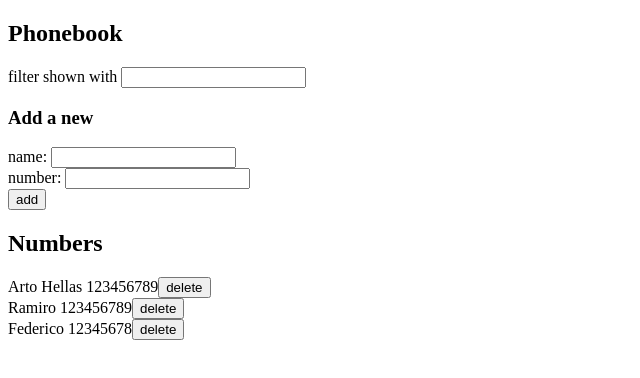
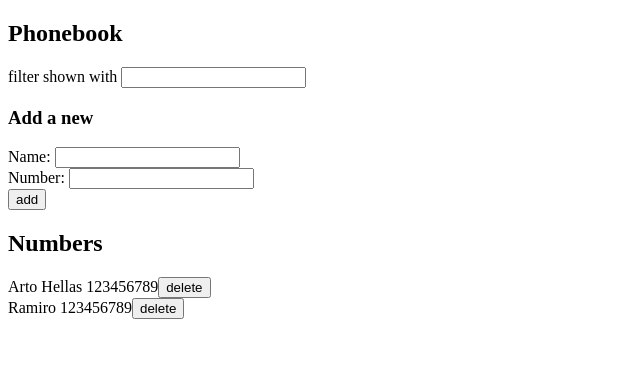
Before and after one commit to ramirolc02/FullStackOpen, a React (Create React App) app in the folder part2/phonebook/: page / in a window 1280 px wide. Shown: the top 378 px of the page, without its empty margins (0-640 px from the left). Built offline with nearby package versions, Linux system fonts and the light colour scheme; data requests are answered from the project's data file.

Commit message:
2.20: step12 done

```diff
--- a/part2/phonebook/db.json
+++ b/part2/phonebook/db.json
@@ -9,11 +9,6 @@
       "name": "Ramiro",
       "number": "123456789",
       "id": 2
-    },
-    {
-      "name": "Federico",
-      "number": "12345678",
-      "id": 3
     }
   ]
 }
--- a/part2/phonebook/src/App.js
+++ b/part2/phonebook/src/App.js
@@ -6,13 +6,17 @@ import PersonForm from "./components/PersonForm"
 import personService from "./services/persons"
 import Notification from './components/Notification'
 import "./index.css"
+import ErrorNotification from './components/ErrorNotification'
 
 const App = () => {
   const [persons, setPersons] = useState([])
   const [newName, setNewName] = useState('')
   const [newNumber, setNewNumber] = useState('')
   const [filter,setNewFilter] = useState('')
-  const [successMessage, setSuccessMessage]=useState(null)
+  const [successMessage, setsuccessMessage]=useState(null)
+  const [errorMessage, seterrorMessage]=useState(null)
+
+
 
   useEffect(() => {
    personService
@@ -34,9 +38,9 @@ const App = () => {
       .create(personObject)
       .then(returnedPerson => {
         setPersons(persons.concat(returnedPerson))
-        setSuccessMessage(`added ${returnedPerson.name}`)
+        setsuccessMessage(`added ${returnedPerson.name}`)
         setTimeout(() => {
-          setSuccessMessage(null)
+          setsuccessMessage(null)
         }, 5000)
       })
       .catch(error => {
@@ -48,10 +52,6 @@ const App = () => {
        const confirm = window.confirm(popup)
        if(confirm){
           handleUpdate(personObject)
-          setSuccessMessage(`Updated ${newName}'s number`)
-        setTimeout(() => {
-          setSuccessMessage(null)
-        }, 5000)
         }
        }
     setNewName('')
@@ -90,6 +90,16 @@ const App = () => {
           .update(id, personObject)
           .then(returnedPerson => {
             setPersons(persons.map(person => person.id !== id ? person : returnedPerson))
+            setsuccessMessage(`Updated ${newName}'s number`)
+         setTimeout(() => {
+           setsuccessMessage(null)
+         }, 5000)
+          })
+          .catch(error => {
+            seterrorMessage(`Information of ${person.name} has already been removed from server`)
+            setTimeout(() => {
+              seterrorMessage(null)
+            }, 5000)
           })
  }
 
@@ -98,7 +108,8 @@ const App = () => {
   return (
     <div>
       <h2>Phonebook</h2>
-      <Notification message={successMessage}/>
+      <Notification successMessage={successMessage}/>
+      <ErrorNotification errorMessage={errorMessage}/>
       <Filter filter={filter} handleFilter={handleFilter}/>
       <h3>Add a new</h3>
       <PersonForm addPerson={addPerson} handlePersonChange={handlePersonChange}
--- /dev/null
+++ b/part2/phonebook/src/components/ErrorNotification.js
@@ -0,0 +1,14 @@
+import React from "react"
+const ErrorNotification = ({ errorMessage}) => {
+
+    if (errorMessage === null) {
+      return null
+    }
+
+    return (
+      <div className='error'>
+        {errorMessage}
+      </div>
+    )
+  }
+  export default ErrorNotification
--- a/part2/phonebook/src/components/Notification.js
+++ b/part2/phonebook/src/components/Notification.js
@@ -1,12 +1,13 @@
 import React from "react"
-const Notification = ({ message }) => {
-    if (message === null) {
+const Notification = ({ successMessage}) => {
+
+    if (successMessage === null) {
       return null
     }
 
     return (
       <div className='success'>
-        {message}
+        {successMessage}
       </div>
     )
   }
--- a/part2/phonebook/src/components/PersonForm.js
+++ b/part2/phonebook/src/components/PersonForm.js
@@ -3,10 +3,10 @@ import React from 'react'
 const PersonForm = ({addPerson,handlePersonChange,handleNumberChange,newName,newNumber}) => (
     <form onSubmit={addPerson}>
         <div>
-          name: <input value={newName} onChange={handlePersonChange}/>
+          Name: <input value={newName} onChange={handlePersonChange}/>
         </div>
         <div>
-          number: <input value={newNumber} onChange={handleNumberChange}/>
+          Number: <input value={newNumber} onChange={handleNumberChange}/>
         </div>
         <div>
           <button type="submit">add</button>
--- a/part2/phonebook/src/index.css
+++ b/part2/phonebook/src/index.css
@@ -7,3 +7,13 @@
   padding: 10px;
   margin-bottom: 10px;
 }
+
+.error{
+  color: red;
+  background: lightgrey;
+  font-size: 20px;
+  border-style: solid;
+  border-radius: 5px;
+  padding: 10px;
+  margin-bottom: 10px;
+}
```
